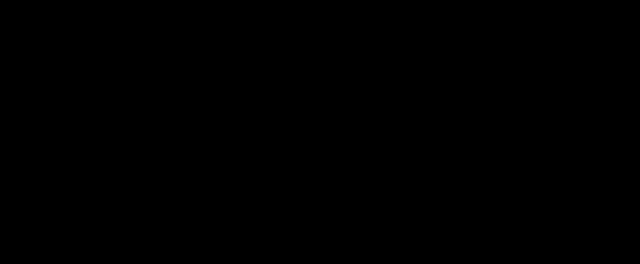
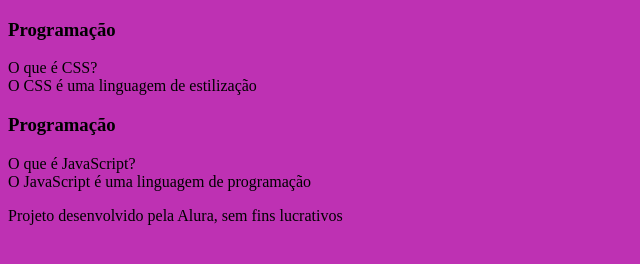
Before and after one commit to bekznn/flashcard, a plain HTML site: page index.html in a window 1280 px wide. Shown: the whole page, without its empty margins (0-640 px from the left). Drawn offline with Linux system fonts and the light colour scheme; files that its build step writes are made by us from their sources.

Commit message:
Add files via upload

```diff
--- a/style.css
+++ b/style.css
@@ -1,3 +1,3 @@
 body {
-    background-color: rgb(0, 0, 0);
+    background-color: rgb(190, 49, 179);
 }
```
